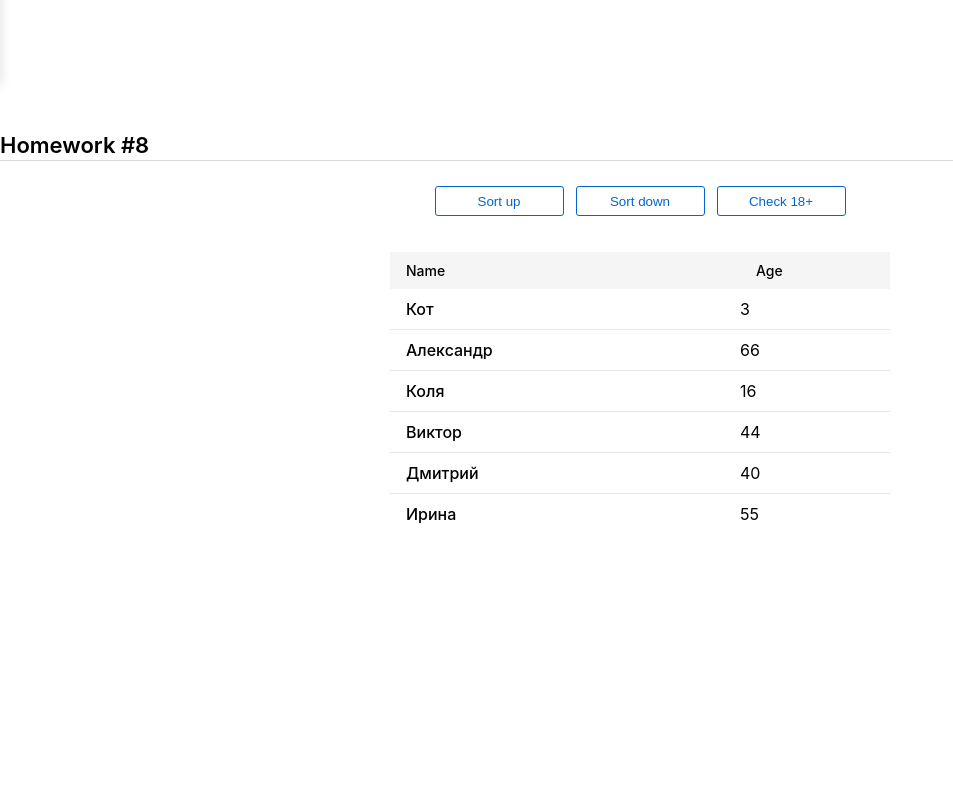
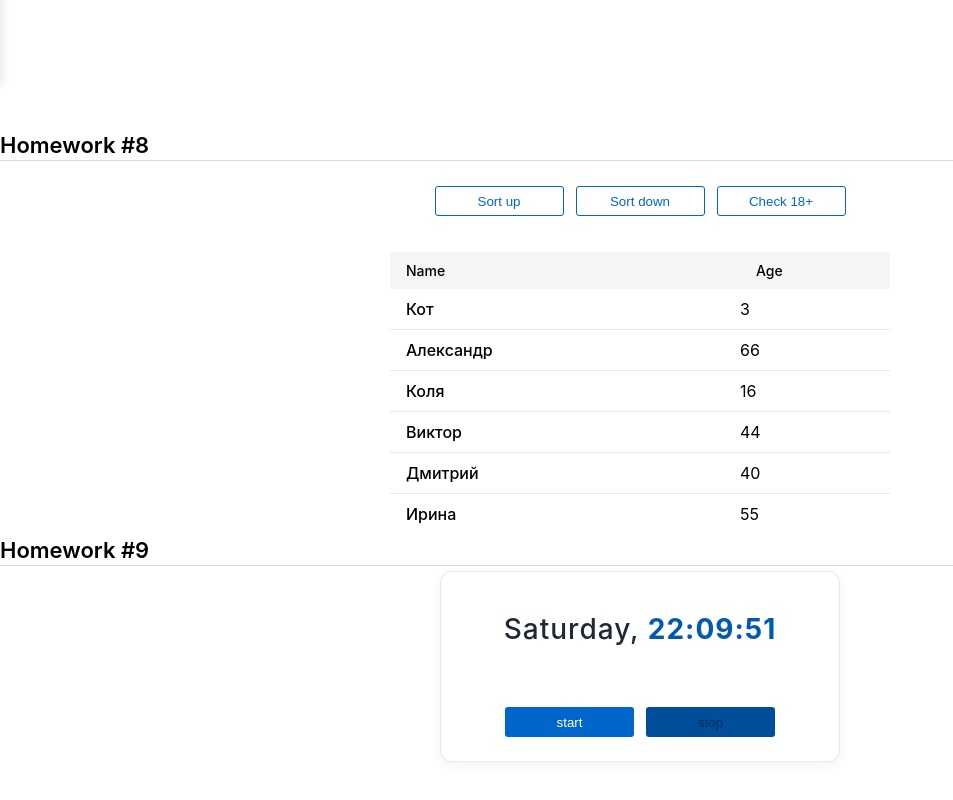
Before and after one commit to D1911G/hw2_it-incubator, a React (Create React App) app: page /#/pre-junior in a window 1280 px wide. Shown: the part 715-1515 px from the top of the page, without its empty margins (0-953 px from the left). Before the commit the page ends 1269 px from the top, so only its background shows below. Built offline with nearby package versions, Linux system fonts and the light colour scheme.

Commit message:
Сделал девятую домашку

```diff
--- a/src/s1-main/App.tsx
+++ b/src/s1-main/App.tsx
@@ -5,6 +5,7 @@ import HW5 from "../s2-homeworks/hw05/HW5";
 import HW6 from "../s2-homeworks/hw06/HW6";
 import HW7 from "../s2-homeworks/hw07/HW7";
 import HW8 from "../s2-homeworks/hw08/HW8";
+import HW9 from "../s2-homeworks/hw09/HW9";
 
 function App() {
   return (
@@ -20,6 +21,7 @@ function App() {
       <HW6></HW6>
       <HW7></HW7>
       <HW8></HW8>
+      <HW9></HW9>
     </div>
   );
 }
--- a/src/s2-homeworks/hw09/Clock.module.css
+++ b/src/s2-homeworks/hw09/Clock.module.css
@@ -1,14 +1,44 @@
-.buttonsContainer {
-}
+/* Clock.module.css */
 
 .clock {
+  display: flex;
+  flex-direction: column;
+  align-items: center;
+  justify-content: center;
+  padding: 24px;
+  border: 1px solid #e5e7eb;
+  border-radius: 12px;
+  background-color: #ffffff;
+  max-width: 400px;
+  margin: 0 auto;
+  box-shadow: 0 4px 12px rgba(0, 0, 0, 0.05);
 }
 
 .watch {
+  font-size: 28px;
+  font-weight: 500;
+  color: #1f2937;
+  padding: 16px 0 8px 0;
+  cursor: default;
+  letter-spacing: 1px;
 }
 
 .watch strong {
+  font-weight: 700;
+  color: #0059b2;
 }
 
 .more {
+  font-size: 18px;
+  color: #6b7280;
+  padding: 8px 0 16px 0;
+  text-align: center;
+  min-height: 36px;
 }
+
+.buttonsContainer {
+  display: flex;
+  gap: 12px;
+  margin-top: 8px;
+  justify-content: center;
+}
--- a/src/s2-homeworks/hw09/Clock.tsx
+++ b/src/s2-homeworks/hw09/Clock.tsx
@@ -1,63 +1,87 @@
-import React, {useState} from 'react'
-import SuperButton from '../hw04/common/c2-SuperButton/SuperButton'
-import {restoreState} from '../hw06/localStorage/localStorage'
-import s from './Clock.module.css'
+import React, { useState } from "react";
+import SuperButton from "../hw04/common/c2-SuperButton/SuperButton";
+import { restoreState } from "../hw06/localStorage/localStorage";
+import s from "./Clock.module.css";
 
 function Clock() {
-    const [timerId, setTimerId] = useState<number | undefined>(undefined)
+  const [timerId, setTimerId] = useState<number | undefined>(undefined);
   // for autotests // не менять // можно подсунуть в локалСторэдж нужную дату, чтоб увидеть как она отображается
-    const [date, setDate] = useState<Date>(new Date(restoreState('hw9-date', Date.now())))
-    const [show, setShow] = useState<boolean>(false)
+  const [date, setDate] = useState<Date>(
+    new Date(restoreState("hw9-date", Date.now())),
+  );
+  const [show, setShow] = useState<boolean>(false);
 
   const start = () => {
     // пишут студенты // запустить часы (должно отображаться реальное время, а не +1)
     // сохранить ид таймера (https://learn.javascript.ru/settimeout-setinterval#setinterval)
 
-    }
+    const id = setInterval(() => {
+      setDate(new Date());
+    }, 1000) as unknown as number;
+    setTimerId(id);
+  };
 
   const stop = () => {
     // пишут студенты // поставить часы на паузу, обнулить ид таймера (timerId <- undefined)
 
-    }
+    clearInterval(timerId);
+    setTimerId(undefined);
+  };
 
-    const onMouseEnter = () => { // пишут студенты // показать дату если наведена мышка
+  const onMouseEnter = () => {
+    // пишут студенты // показать дату если наведена мышка
+    setShow(true);
+  };
+  const onMouseLeave = () => {
+    // пишут студенты // спрятать дату если мышка не наведена
+    setShow(false);
+  };
 
-    }
-    const onMouseLeave = () => { // пишут студенты // спрятать дату если мышка не наведена
+  const hours = date.getHours().toString().padStart(2, "0");
+  const minutes = date.getMinutes().toString().padStart(2, "0");
+  const seconds = date.getSeconds().toString().padStart(2, "0");
+  const stringTime = `${hours}:${minutes}:${seconds}`;
 
-    }
+  //   const stringTime = "date->time" || <br />; // часы24:минуты:секунды (01:02:03)/(23:02:03)/(24:00:00)/(00:00:01) // пишут студенты
 
-    const stringTime = 'date->time' || <br/> // часы24:минуты:секунды (01:02:03)/(23:02:03)/(24:00:00)/(00:00:01) // пишут студенты
-    const stringDate = 'date->date' || <br/> // день.месяц.год (01.02.2022) // пишут студенты, варианты 01.02.0123/01.02.-123/01.02.12345 не рассматриваем
+  const day = date.getDate().toString().padStart(2, "0");
+  const month = (date.getMonth() + 1).toString().padStart(2, "0");
+  const year = date.getFullYear();
+  const stringDate = `${day}.${month}.${year}`;
 
-    // день недели на английском, месяц на английском (https://learn.javascript.ru/intl#intl-datetimeformat)
-    const stringDay = 'date->day' || <br/> // пишут студенты
-    const stringMonth = 'date->month' || <br/> // пишут студенты
+  //   const stringDate = "date->date" || <br />; // день.месяц.год (01.02.2022) // пишут студенты, варианты 01.02.0123/01.02.-123/01.02.12345 не рассматриваем
+
+  const stringDay = date.toLocaleDateString("en-US", { weekday: "long" });
+  //   // день недели на английском, месяц на английском (https://learn.javascript.ru/intl#intl-datetimeformat)
+  //   const stringDay = "date->day" || <br />; // пишут студенты
+
+  const stringMonth = date.toLocaleDateString("en-US", { month: "long" });
+  //   const stringMonth = "date->month" || <br />; // пишут студенты
 
   return (
     <div className={s.clock}>
       <div
-                id={'hw9-watch'}
+        id={"hw9-watch"}
         className={s.watch}
         onMouseEnter={onMouseEnter}
         onMouseLeave={onMouseLeave}
       >
-                <span id={'hw9-day'}>{stringDay}</span>,{' '}
-                <span id={'hw9-time'}>
+        <span id={"hw9-day"}>{stringDay}</span>,{" "}
+        <span id={"hw9-time"}>
           <strong>{stringTime}</strong>
         </span>
       </div>
 
-            <div id={'hw9-more'}>
+      <div id={"hw9-more"}>
         <div className={s.more}>
           {show ? (
-                        <>
-                            <span id={'hw9-month'}>{stringMonth}</span>,{' '}
-                            <span id={'hw9-date'}>{stringDate}</span>
-                        </>
+            <span>
+              <span id={"hw9-month"}>{stringMonth}</span>,{" "}
+              <span id={"hw9-date"}>{stringDate}</span>
+            </span>
           ) : (
             <>
-                            <br/>
+              <br />
             </>
           )}
         </div>
@@ -65,22 +89,22 @@ function Clock() {
 
       <div className={s.buttonsContainer}>
         <SuperButton
-                    id={'hw9-button-start'}
-                    disabled={true} // пишут студенты // задизэйблить если таймер запущен
+          id={"hw9-button-start"}
+          disabled={!!timerId} // пишут студенты // задизэйблить если таймер запущен
           onClick={start}
         >
           start
         </SuperButton>
         <SuperButton
-                    id={'hw9-button-stop'}
-                    disabled={true} // пишут студенты // задизэйблить если таймер не запущен
+          id={"hw9-button-stop"}
+          disabled={!timerId} // пишут студенты // задизэйблить если таймер не запущен
           onClick={stop}
         >
           stop
         </SuperButton>
       </div>
     </div>
-    )
+  );
 }
 
-export default Clock
+export default Clock;
```
Also changed, not shown: src/s2-homeworks/hw09/HW9.tsx (+8 -8 lines). Lines whose indentation alone changed are shown as unchanged.
